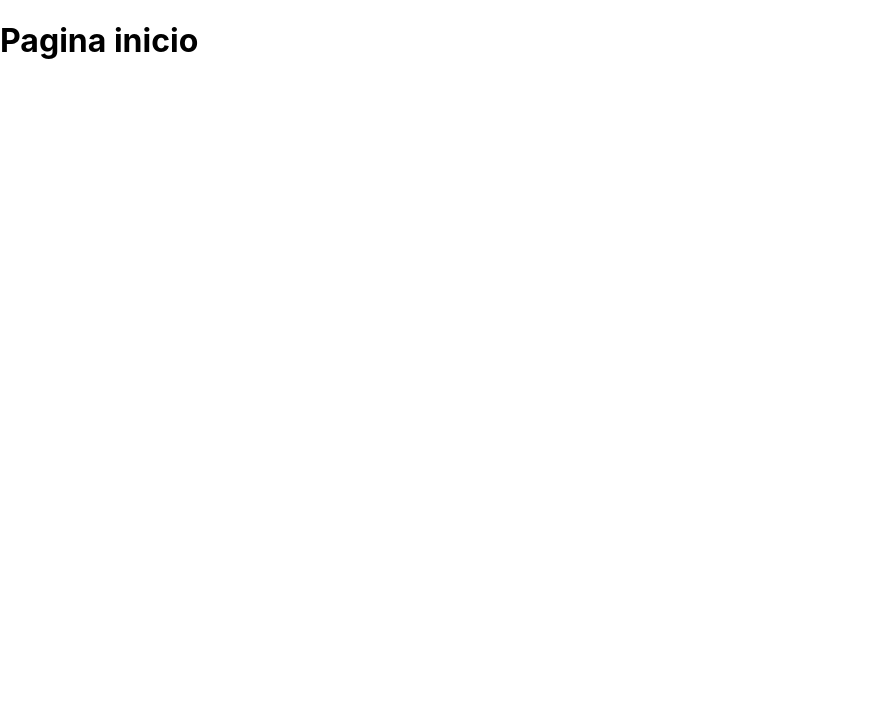
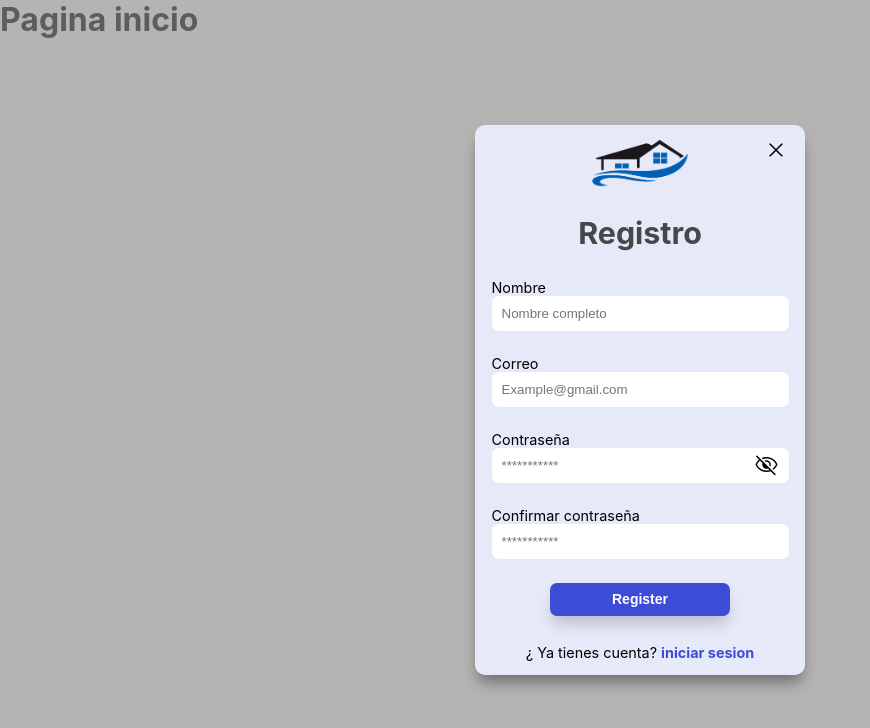
Before and after one commit to No-Country/C8-50-typescript-react, a React (Create React App) app in the folder frontend/: page / in a window 1280 px wide. Shown: the top 728 px of the page, without its empty margins (0-870 px from the left). Built offline with nearby package versions, Linux system fonts and the light colour scheme.

Commit message:
feat: login card creation

```diff
--- a/frontend/src/App.tsx
+++ b/frontend/src/App.tsx
@@ -1,9 +1,12 @@
+import RegisterForm from './components/Register';
 import Home from './pages/Home/home';
+
 
 function App(): any {
 	return (
 		<>
 			<Home />
+			<RegisterForm />
 		</>
 	);
 }
--- /dev/null
+++ b/frontend/src/components/Register.tsx
@@ -0,0 +1,84 @@
+
+import { useForm } from "react-hook-form"
+import "../styled-components/register-card.css"
+import logo from "../assets/img/logo.png"
+import { useState } from "react"
+
+
+interface user {
+  name: string
+  email: string
+  password: string
+  confirmPassword: string
+}
+
+const RegisterForm = (): any => {
+  const { handleSubmit, register, formState: { errors }, reset } = useForm<user>()
+  const onSubmit = handleSubmit((data: user) => {
+    console.log(data);
+    reset({
+      name: "",
+      email: "",
+      password: "",
+      confirmPassword: ""
+    })
+  })
+
+  const [isVisiblePassword, setIsvisiblePassword] = useState(false)
+
+  const viewPassword = (): void => {
+    setIsvisiblePassword(!isVisiblePassword)
+  }
+
+
+  return (
+    <div className="container-card">
+      <div className="Card" >
+        <button className="Close" >
+      <span className="material-symbols-outlined">
+        close
+      </span>
+        </button>
+        <img className="img-logo" src={logo} alt="logo-inmobiliaria" />
+        <h1 className="title-registro" > Registro </h1>
+        <form className="Form" onSubmit={onSubmit} >
+          <div className="container-input" >
+            <label htmlFor="nombreInput">Nombre</label>
+            <input {...register("name", {
+              required: true
+            })}
+              type="text"
+              id="nombreInput"
+              placeholder="Nombre completo" />
+            {errors.name?.type === "required" && <p className="errorInput" > Necesitas insertar tu nombre </p>}
+          </div>
+          <div className="container-input" >
+            <label htmlFor="emailInput">Correo</label>
+            <input {...register("email", { required: true, pattern: /\S+@\S+\.\S+/ })} type="text" id="emailInput" placeholder="Example@gmail.com" />
+            {errors.email?.type === "required" && <p className="errorInput" > Necesitas insertar tu correo </p>}
+            {errors.email?.type === "pattern" && <p className="errorInput" > Escribir bien el correo </p>}
+          </div>
+          <div className="container-input" >
+            <label htmlFor="passwordInput">Contraseña</label>
+            <button className="viewButton" type="button" onClick={viewPassword} >
+              <span className="material-symbols-outlined">
+                {isVisiblePassword ? "visibility" : "visibility_off"}
+              </span>
+            </button>
+            <input {...register("password", { required: true })} type={isVisiblePassword ? "text" : "password"} id="passwordInput" placeholder="***********" />
+            {errors.password?.type === "required" && <p className="errorInput" > Necesitas insertar tu contraseña </p>}
+          </div>
+          <div className="container-input" >
+            <label htmlFor="ConfirmpasswordInput">Confirmar contraseña</label>
+            <input {...register("confirmPassword", { required: true })} type={isVisiblePassword ? "text" : "password"} id="ConfirmpasswordInput" placeholder="***********" />
+            {errors.confirmPassword?.type === "required" && <p className="errorInput" > Necesitas confirmar tu contraseña </p>}
+          </div>
+          <button type="submit" > Register </button>
+        </form>
+        <p className="CambioLogin" > ¿ Ya tienes cuenta?  <span> iniciar sesion </span> </p>
+      </div>
+    </div>
+  )
+}
+
+export default RegisterForm
--- /dev/null
+++ b/frontend/src/styled-components/register-card.css
@@ -0,0 +1,107 @@
+* {
+	margin: 0;
+	padding: 0;
+	box-sizing: border-box;
+}
+
+.material-symbols-outlined {
+  font-variation-settings:
+  'FILL' 0,
+  'wght' 400,
+  'GRAD' 0,
+  'opsz' 48;
+}
+.Close{
+	position: absolute;
+	top: 13px;
+	right: 17px;
+	background: transparent;
+	border: none;
+}
+.container-card{
+	background-color: #908c8ca8;
+	width: 100%;
+	height: 100%;
+	position: fixed;
+	top: 0;
+	display: flex;
+	flex-direction: column;
+	justify-content: center;
+	align-items: center;
+	z-index: 11;
+}
+.Card {
+	width: 330px;
+	height: 550px;
+	background-color: #e6e9f7;
+	display: flex;
+	flex-direction: column;
+	/* align-items: center; */
+	justify-content: space-around;
+	box-shadow: 0px 10px 15px -3px rgba(0,0,0,0.4);
+	border-radius: 10px;
+	position: relative;
+}
+.Form {
+	display: flex;
+	flex-direction: column;
+	align-items: center;
+	justify-content: center;
+	gap: 1.5rem;
+}
+.Form > button {
+	background-color: #3d4cd7;
+	width: 180px;
+	/* padding: 34.66px; */
+	height: 33.66px;
+	color: white;
+	font-size: 14px;
+	font-weight: bold;
+	border: none;
+	border-radius: 7px;
+  box-shadow: 0px 10px 15px -3px rgba(0,0,0,0.2);
+}
+.img-logo {
+	width: 96px;
+	margin: 0 auto;
+}
+.title-registro {
+	text-align: center;
+  color: #45484a;
+  font-size: 1.9rem;
+}
+.container-input {
+	width: 90%;
+  position: relative;
+	display: flex;
+	flex-direction: column;
+}
+.container-input > label{
+  font-size: .9rem
+}
+.container-input > input {
+	height: 35px;
+	line-height: 30px;
+	border-radius: 7px;
+	border: none;
+	padding-left: 10px;
+}
+.CambioLogin{
+  text-align: center;
+  font-size: .9rem;
+}
+.CambioLogin > span{
+  color: #3d4cd7;
+  font-weight: bold;
+}
+.errorInput{
+  font-size: .8rem;
+  color: red;
+}
+.viewButton{
+  position: absolute;
+  right: 10px;
+  top: 22px;
+  border: none;
+  background: transparent;
+}
```
Also changed, not shown: frontend/src/components/HomeSearch/HomeSearch.tsx (deleted, +0 -9 lines), frontend/src/assets/img/logo.png (added), frontend/src/assets/index.tsx (deleted), frontend/src/hooks/index.tsx (deleted), frontend/src/models/index.tsx (deleted), frontend/src/styled-components/index.tsx (deleted).
